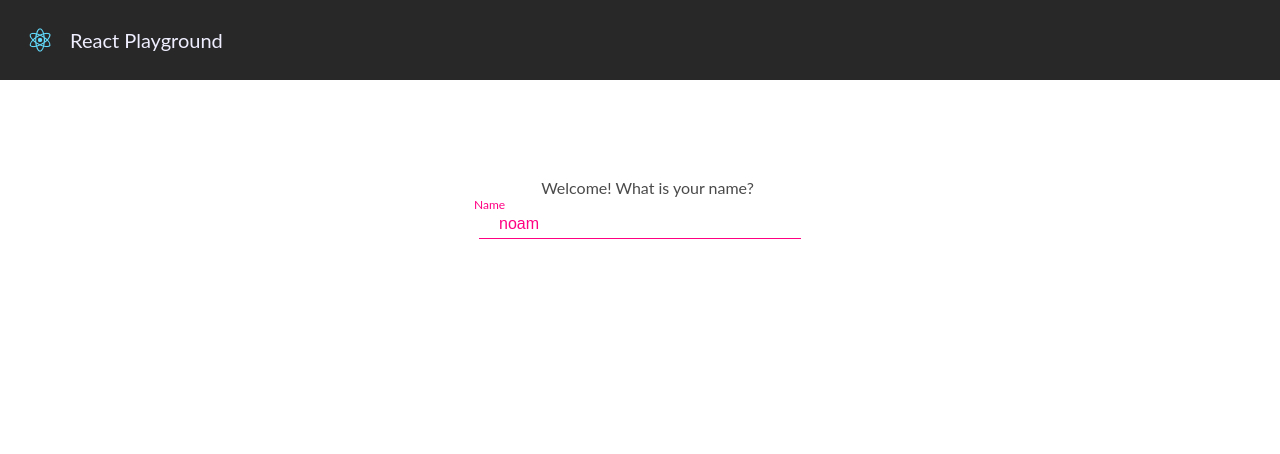
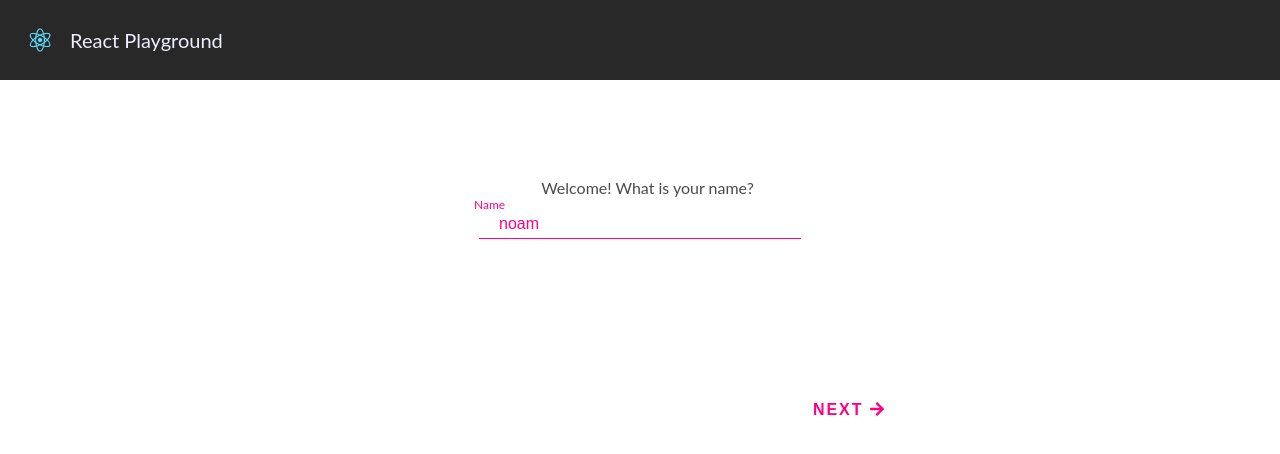
Before and after one commit to nmkleiner/react-playground, a React (Create React App) app: page /interviewer in a window 1280 px wide. Shown: the top 454 px of the page. Built offline with nearby package versions, Linux system fonts and the light colour scheme.

Commit message:
Added next button

```diff
--- a/src/Components/Inputs/InputField/InputField.js
+++ b/src/Components/Inputs/InputField/InputField.js
@@ -33,7 +33,7 @@ const InputField = (props) => {
     };
 
     useEffect(() => {
-        inputRef.current.focus();
+        // inputRef.current.focus();
 
         if (value !== "") {
             setLabelFloating(true);
--- a/src/Layouts/NavigationButtons/NavigationButtons.js
+++ b/src/Layouts/NavigationButtons/NavigationButtons.js
@@ -1,15 +1,20 @@
 import React, {useContext} from "react";
 import classes from "./style.module.scss";
 import {FontAwesomeIcon} from "@fortawesome/react-fontawesome";
-import {faArrowLeft} from "@fortawesome/free-solid-svg-icons";
+import {faArrowLeft, faArrowRight} from "@fortawesome/free-solid-svg-icons";
 import UserAnswersContext from "../../Context/UserAnswersContext";
 
 const NavigationButtons = () => {
     const userAnswersContext = useContext(UserAnswersContext);
-    const {currentStageIndex, setCurrentStageIndex} = userAnswersContext;
+    const {currentStageIndex, setCurrentStageIndex, stages} = userAnswersContext;
+    const currentStage = stages[currentStageIndex];
+    const isBackButtonVisible = currentStageIndex > 0;
+    const isNextButtonVisible = currentStage.answer;
+    const getVisibility = (isVisible) => isVisible ? "visible" : "hidden";
 
-    const backButton = currentStageIndex > 0 && (
+    const backButton = (
         <button
+            style={{visibility: getVisibility(isBackButtonVisible)}}
             className={classes.navigationButton}
             onClick={() => setCurrentStageIndex(currentStageIndex - 1)}
         >
@@ -17,9 +22,20 @@ const NavigationButtons = () => {
         </button>
     );
 
+    const nextButton = (
+        <button
+            style={{visibility: getVisibility(isNextButtonVisible)}}
+            className={classes.navigationButton}
+            onClick={() => setCurrentStageIndex(currentStageIndex - 1)}
+        >
+            next <FontAwesomeIcon icon={faArrowRight}/>
+        </button>
+    );
+
     return (
         <div className={classes.NavigationButtons}>
             {backButton}
+            {nextButton}
         </div>
     );
 };
--- a/src/Layouts/NavigationButtons/style.module.scss
+++ b/src/Layouts/NavigationButtons/style.module.scss
@@ -1,8 +1,7 @@
 
 .NavigationButtons {
   display: flex;
-  justify-content: flex-start;
-  width: 330px;
+  justify-content: space-between;
 
   .navigationButton {
     cursor: pointer;
```
